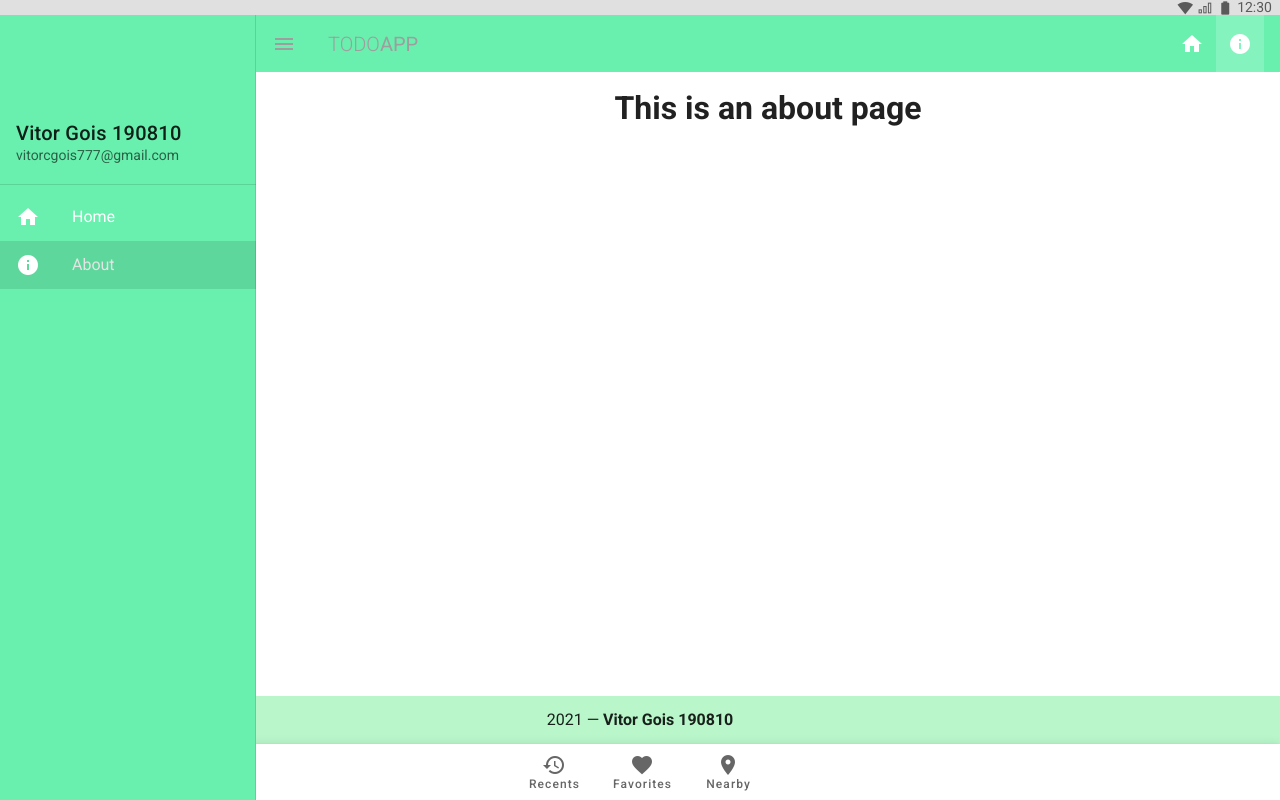
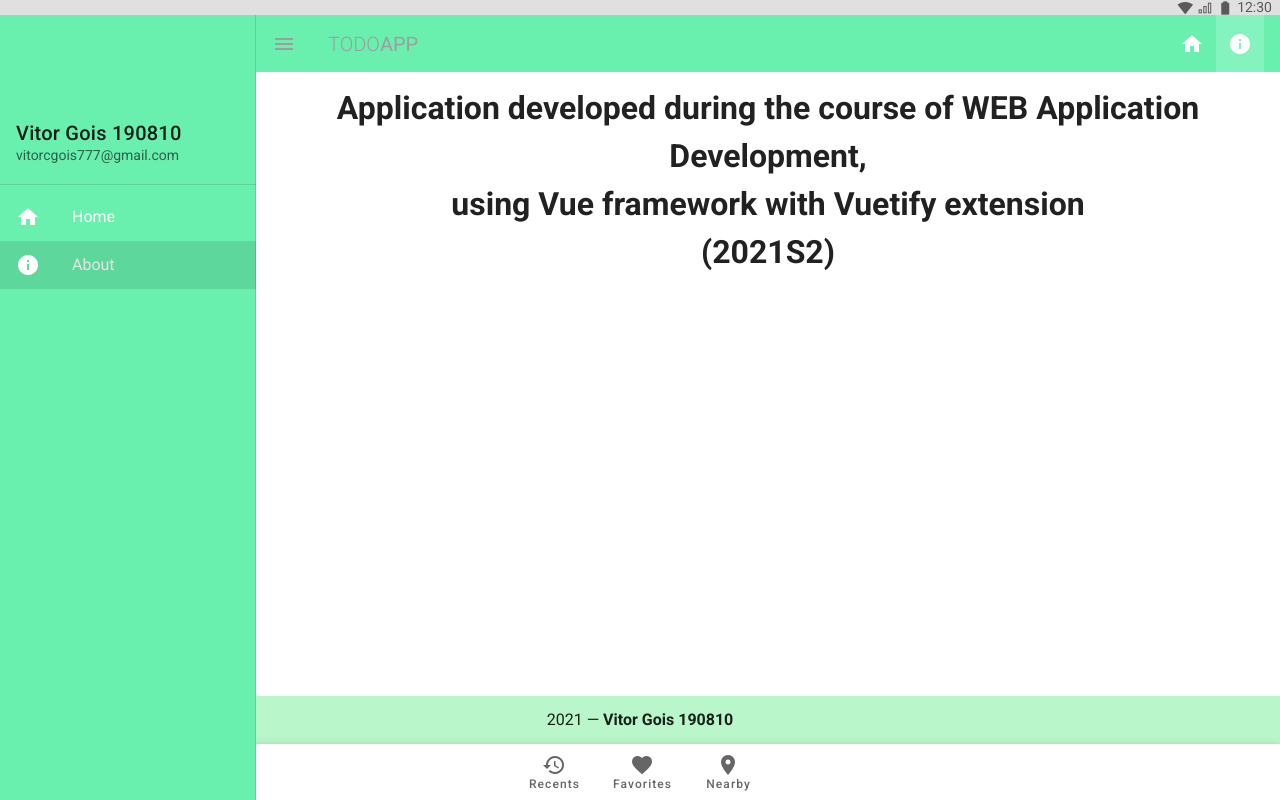
Before and after one commit to VitorGois/hellorword-vue, a Vue app: page /about in a window 1280 px wide. Built offline with nearby package versions, Linux system fonts and the light colour scheme.

Commit message:
about page

```diff
--- a/src/views/About.vue
+++ b/src/views/About.vue
@@ -3,7 +3,7 @@
     <v-row class="text-center">
       <v-col cols='12'>
         <div class="about">
-          <h1>This is an about page</h1>
+          <h1>Application developed during the course of WEB Application Development,<br>using Vue framework with Vuetify extension<br>(2021S2)</h1>
         </div>
       </v-col>
     </v-row>
```
